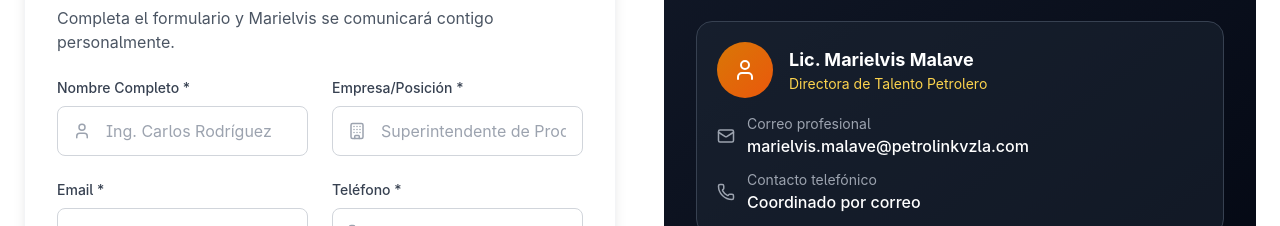
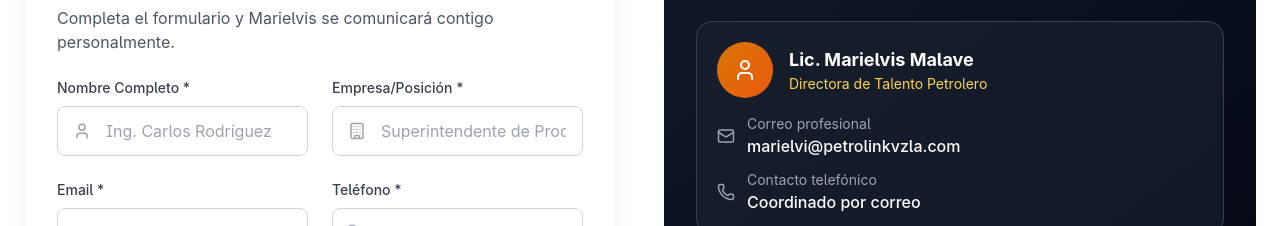
Before and after one commit to serranolash/petrolink, a React (Vite) app: page /contacto in a window 1280 px wide. Shown: the part 801-1027 px from the top of the page. Built offline with nearby package versions, Linux system fonts and the light colour scheme.

Commit message:
correccion del correo

```diff
--- a/src/pages/Contacto.jsx
+++ b/src/pages/Contacto.jsx
@@ -302,7 +302,7 @@ export default function Contacto() {
                         <div className="text-gray-400 text-sm">Correo profesional</div>
                         <a href="mailto:marielvis.malave@petrolinkvzla.com"
                            className="text-white hover:text-amber-300 transition font-medium">
-                          marielvis.malave@petrolinkvzla.com
+                          marielvi@petrolinkvzla.com
                         </a>
                       </div>
                     </div>
```
